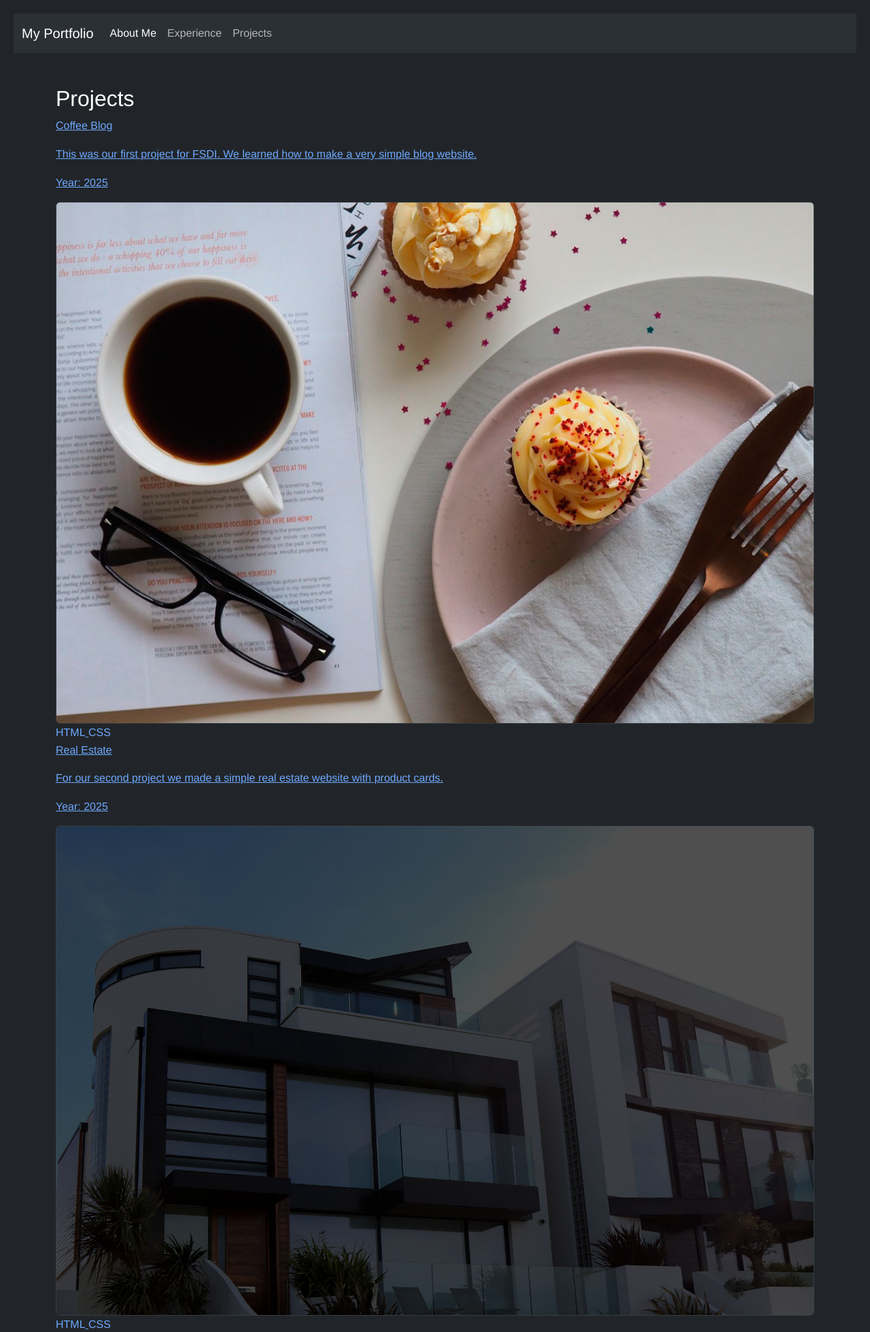
After one commit to ZaneM201/117-portfolio, a Django app: page /projects/ in a window 1280 px wide. The commit adds this page. Shown: the top 1960 px of the page at 68% size. Run offline with Django 5.2, Linux system fonts and the light colour scheme; data comes from the database, SQL or seed files in the repository.

Commit message:
Fixed model and started on model cards

```diff
--- a/config/settings.py
+++ b/config/settings.py
@@ -119,6 +119,8 @@ USE_TZ = True
 STATIC_URL = 'static/'
 STATICFILES_DIRS = [BASE_DIR / 'static']
 
+MEDIA_URL = '/media/'
+MEDIA_ROOT = BASE_DIR / 'media'
 
 # Default primary key field type
 # https://docs.djangoproject.com/en/5.2/ref/settings/#default-auto-field
--- a/config/urls.py
+++ b/config/urls.py
@@ -16,8 +16,13 @@ Including another URLconf
 """
 from django.contrib import admin
 from django.urls import include, path
+from django.conf import settings
+from django.conf.urls.static import static
 
 urlpatterns = [
     path('admin/', admin.site.urls),
     path('', include('pages.urls')),
+    path('', include('projects.urls')),
 ]
+
+urlpatterns += static(settings.MEDIA_URL, document_root=settings.MEDIA_ROOT)
--- a/projects/admin.py
+++ b/projects/admin.py
@@ -1,5 +1,6 @@
 from django.contrib import admin
-from .models import Project
+from .models import Project, Skill
 
 # Register your models here.
 admin.site.register(Project)
+admin.site.register(Skill)
--- a/projects/models.py
+++ b/projects/models.py
@@ -1,10 +1,20 @@
 from django.db import models
 
 # Create your models here.
+class Skill(models.Model):
+    name = models.CharField(max_length=30)
+
+    def __str__(self):
+        return self.name
+
+
 class Project(models.Model):
     title = models.CharField(max_length=200)
     description = models.TextField()
-    url = models.URLField(blank=True)
+    year = models.PositiveIntegerField()
+    image = models.ImageField(upload_to='projects/')
+    repository = models.URLField()
+    skills = models.ManyToManyField(Skill)
 
     def __str__(self):
-        return self.title
+        return f'{self.title} | {self.year}'
--- /dev/null
+++ b/projects/urls.py
@@ -0,0 +1,6 @@
+from django.urls import path
+from .views import projects_view
+
+urlpatterns = [
+    path('projects/', projects_view, name='projects'),
+]
--- a/projects/views.py
+++ b/projects/views.py
@@ -1,3 +1,10 @@
 from django.shortcuts import render
+from . import models
 
 # Create your views here.
+def projects_view(request):
+    # Logic to fetch and display projects
+    projects_list = models.Project.objects.all()
+    context = {'projects_list': projects_list}
+
+    return render(request, 'projects/projects.html', context)
--- a/static/css/style.css
+++ b/static/css/style.css
@@ -37,3 +37,21 @@ body {
     max-width: 600px;
     text-align: left;
 }
+
+/* Experience Section */
+
+.experience-card {
+
+}
+
+/* Projects Section */
+.projects-section {
+    padding: 3rem 2rem;
+    margin: 5rem 0px;
+}
+
+.project-card img {
+    width: 100%;
+    border-radius: 6px;
+    border: 1px solid #343a40;
+}
--- a/templates/footer.html
+++ b/templates/footer.html
@@ -34,9 +34,8 @@
                 <div class="col-md-3 col-lg-2 col-xl-2 mx-auto mb-4">
                     <h6 class="text-uppercase fw-bold">Useful links</h6>
                     <hr class="mb-4 mt-0 d-inline-block mx-auto" style="width: 60px; height: 2px"/>
-                    <p><a href="#!" class="text-white">Instagram</a></p>
-                    <p><a href="#!" class="text-white">Facebook</a></p>
-                    <p><a href="#!" class="text-white">Help</a></p>
+                    <p><a href="#!" class="text-white">Github</a></p>
+                    <p><a href="{% url 'projects' %}" class="text-white">Projects</a></p>
                 </div>
 
                 <div class="col-md-4 col-lg-3 col-xl-3 mx-auto mb-md-0 mb-4">
@@ -50,7 +49,7 @@
         </div>
     </section>
     <!-- Copyright -->
-    <div class="text-center p-3" style="background-color: rgba(0, 0, 0, 0.2)">
+    <div class="text-center p-3" style="background-color: #343a40">
         © 2025 Copyright |
         <a class="text-white" href="{% url 'about_me' %}">My Portfolio</a>
     </div>
--- a/templates/navbar.html
+++ b/templates/navbar.html
@@ -1,4 +1,3 @@
-
 <nav class="navbar navbar-expand-lg bg-body-tertiary">
     <div class="container-fluid">
         <a class="navbar-brand" href="#">My Portfolio</a>
@@ -13,6 +12,9 @@
                 <li class="nav-item">
                     <a class="nav-link" href="{% url 'experience' %}">Experience</a>
                 </li>
+                <li class="nav-item">
+                    <a class="nav-link" href="{% url 'projects' %}">Projects</a>
+                </li>
             </ul>
         </div>
     </div>
--- /dev/null
+++ b/templates/projects/projects.html
@@ -0,0 +1,30 @@
+{% extends "base.html" %}
+
+{% block title %} Projects {% endblock title %}
+
+{% load static %}
+
+{% block content %}
+
+<section class="projects-sectioin center-column">
+    <h2>Projects</h2>
+        <div class="project-list">
+            {% for project in projects_list %}
+            <div class="project-card">
+                <a href="{{ project.repository }}" target="_blank">
+                    <p>{{ project.title }}</p>
+                    <p>{{ project.description }}</p>
+                    <p>Year: {{ project.year }}</p>
+                    <img src="{{ project.image.url }}" alt="{{ project.title }}"></img>
+                    <div class="skills-container center">
+                        {% for skill in project.skills.all %}
+                        <label class="text-lable">{{ skill.name }}</label>
+                        {% endfor %}
+                    </div>
+                </a>
+            </div>
+            {% endfor %}
+        </div>
+</section>
+
+{% endblock content %}
```
Also changed, not shown: db.sqlite3, media/projects/The_Works.jpg (added), media/projects/blog2.jpg (added), media/projects/header.jpg (added), projects/migrations/0001_initial.py, projects/migrations/0002_remove_project_created_at_remove_project_updated_at_and_more.py (deleted).
